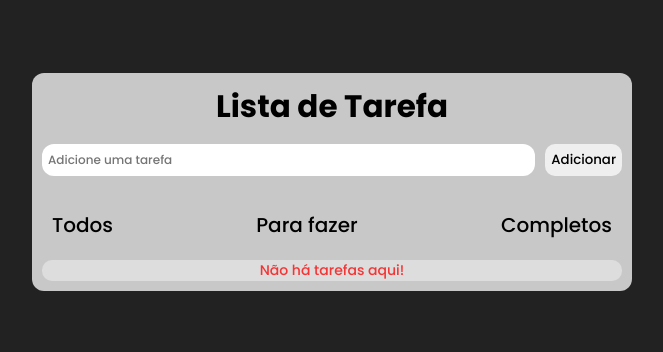
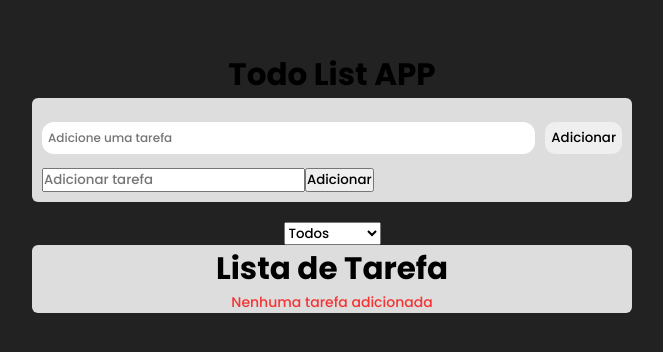
Before and after one commit to claytonfortunato/FullStack-todoList, a React (Vite) app in the folder client/: page / in a window 1280 px wide. Shown: the part 218-570 px from the top of the page, without its empty margins (308-971 px from the left). Built offline with nearby package versions, Linux system fonts and the light colour scheme.

Commit message:
feat: componet filter and settings

```diff
--- a/client/src/components/FilterInput/index.tsx
+++ /dev/null
@@ -1,18 +0,0 @@
-import { useState } from "react";
-
-import * as C from "./styles";
-
-interface Props {
-  item: any;
-  onClick: (filter: string) => void;
-}
-
-export const FilterInput = () => {
-  return (
-    <C.Container>
-      <C.Filter>Todos</C.Filter>
-      <C.Filter>Para fazer</C.Filter>
-      <C.Filter onClick={() => setFilter("complete")}>Completos</C.Filter>
-    </C.Container>
-  );
-};
--- a/client/src/components/FilterInput/styles.ts
+++ /dev/null
@@ -1,12 +0,0 @@
-import styled from "styled-components";
-
-export const Container = styled.div`
-  display: flex;
-  justify-content: space-between;
-  padding: 2rem 1rem;
-`;
-
-export const Filter = styled.span`
-  font-size: 2rem;
-  font-weight: 500;
-`;
--- a/client/src/components/Task/index.tsx
+++ b/client/src/components/Task/index.tsx
@@ -8,30 +8,37 @@ import { Item } from "../../interfaces/Item";
 import * as C from "./styles";
 
 interface TaskProps {
-  item: Item;
-  deleteTask: (id: string) => void;
-  checked: boolean;
+  description: string;
+  done: boolean;
+  id: string;
+  // deleteTask: (id: string) => void;
+  // checked: boolean;
+  handleTodo: (id: string) => void;
 }
 
-export const Task = ({ item, deleteTask }: TaskProps) => {
-  const [isChecked, setIsChecked] = useState(item.done);
+export const Task = ({ id, description, done, handleTodo }: TaskProps) => {
+  const [isChecked, setIsChecked] = useState(done);
+
+  const handleCheck = (e: any) => {
+    handleTodo(id);
+    setIsChecked(e.target.checked);
+  };
+
+  const handleChecked = () => {
+    isChecked;
+    done;
+  };
 
   return (
     <C.Container>
       <C.Wrapper>
-        <C.Description done={isChecked}>{item.title}</C.Description>
+        <C.Description done={isChecked}>{description}</C.Description>
       </C.Wrapper>
       <C.Content>
-        <input
-          type="checkbox"
-          name="check"
-          id="check"
-          checked={isChecked}
-          onChange={(e) => setIsChecked(e.target.checked)}
-        />
+        <input type="checkbox" id={id} checked={done} onChange={handleCheck} />
         <label htmlFor="check"></label>
         <C.IconImage src={Edit} />
-        <C.IconImage src={Delete} onClick={() => deleteTask(item.id)} />
+        <C.IconImage src={Delete} />
       </C.Content>
     </C.Container>
   );
--- a/client/src/components/TaskInput/index.tsx
+++ b/client/src/components/TaskInput/index.tsx
@@ -1,38 +1,23 @@
-import { useState, KeyboardEvent } from "react";
+import { useState, KeyboardEvent, FormEvent } from "react";
 
 import * as C from "./styles";
 
 interface Props {
-  onEnter: (taskName: string) => void;
-  onClick: (taskName: string) => void;
+  addTask: (e: FormEvent) => void;
 }
 
-export const TaskInput = ({ onEnter, onClick }: Props) => {
-  const [inputText, setInputText] = useState("");
-
-  const handleAddTask = (e: any) => {
-    e.preventDefault();
-    onClick(inputText);
-    setInputText("");
-  };
-
-  const handleKeyUp = (e: KeyboardEvent) => {
-    if (e.code === "Enter" && inputText !== "") {
-      onEnter(inputText);
-      setInputText("");
-    }
-  };
+export const TaskInput = ({ addTask }: Props) => {
+  const [description, setDescription] = useState("");
 
   return (
-    <C.Container>
+    <C.Container onSubmit={addTask}>
       <C.Input
         type="text"
         placeholder="Adicione uma tarefa"
-        value={inputText}
-        onChange={(e) => setInputText(e.target.value)}
-        onKeyUp={handleKeyUp}
+        value={description}
+        onChange={(e) => setDescription(e.target.value)}
       />
-      <C.ButtonInput onClick={handleAddTask}>Adicionar</C.ButtonInput>
+      <C.ButtonInput>Adicionar</C.ButtonInput>
     </C.Container>
   );
 };
--- a/client/src/components/TaskInput/styles.ts
+++ b/client/src/components/TaskInput/styles.ts
@@ -1,6 +1,6 @@
 import styled from "styled-components";
 
-export const Container = styled.div`
+export const Container = styled.form`
   display: flex;
   margin: 14px 0px;
 `;
--- a/client/src/page/Home/index.tsx
+++ b/client/src/page/Home/index.tsx
@@ -1,8 +1,7 @@
-import { useState } from "react";
+import { FormEvent, useState } from "react";
 
 import { v4 } from "uuid";
 
-import { FilterInput } from "../../components/FilterInput";
 import { Task } from "../../components/Task";
 import { TaskInput } from "../../components/TaskInput";
 
@@ -12,16 +11,36 @@ import * as C from "./styles";
 
 export const Home = () => {
   const [list, setList] = useState<Item[]>([]);
+  const [description, setDescription] = useState<string>("");
   const [filter, setFilter] = useState<"all" | "toDo" | "complete">("all");
 
-  const handleAddTask = (taskName: string) => {
-    let newList = [...list];
-    newList.push({
-      id: v4(),
-      title: taskName,
-      done: false,
+  const handleTodo = (id: string) => {
+    setList((prev) => {
+      const novoValor = prev.map((todo) => {
+        if (todo.id === id) {
+          return { ...todo, done: !todo.done };
+        }
+        return todo;
+      });
+      return novoValor;
     });
-    setList(newList);
+  };
+
+  const handleAddTask = (e: FormEvent) => {
+    e.preventDefault();
+
+    if (!description) return alert("Favor preencher a descrição!");
+
+    setList((prev) => [
+      ...prev,
+      {
+        id: v4(),
+        title: description,
+        done: false,
+      },
+    ]);
+
+    setDescription("");
   };
 
   const handleDeleteTask = (id: string) => {
@@ -30,29 +49,66 @@ export const Home = () => {
 
   const filterAll = (filter: string) => {
     if (filter === "all") return list;
-    if (filter === "toDo") {
-      return list.filter((todo) => todo.done === false);
-    }
-    if (filter === "complete") {
-      return list.filter((todo) => todo.done === false);
-    }
+    if (filter === "toDo") return list.filter((todo) => todo.done === false);
+
+    if (filter === "complete") return list.filter((todo) => todo.done === true);
   };
 
   return (
-    <C.Container>
-      <C.Header>Lista de Tarefa</C.Header>
+    <>
+      <C.Container>
+        <C.Header>Todo List APP</C.Header>
+        <C.Wrapper>
+          <TaskInput addTask={handleAddTask} />
 
-      <TaskInput onEnter={handleAddTask} onClick={handleAddTask} />
+          <form onSubmit={handleAddTask}>
+            <input
+              type="text"
+              value={description}
+              placeholder="Adicionar tarefa"
+              onChange={(e) => setDescription(e.target.value)}
+            />
+            <button>Adicionar</button>
+          </form>
+        </C.Wrapper>
 
-      <FilterInput />
+        <select
+          name="selectTask"
+          value={filter}
+          onChange={(filter) => setFilter(filter.target.value)}
+        >
+          <option value="all">Todos</option>
+          <option value="toDo">Para fazer</option>
+          <option value="complete">Completos</option>
+        </select>
+        <C.Content>
+          <C.Header>Lista de Tarefa</C.Header>
 
-      {list.length > 0 ? (
-        filterAll(filter)?.map((index, item) => (
-          <Task key={index} item={item} deleteTask={handleDeleteTask} />
-        ))
-      ) : (
-        <p>Não há tarefas aqui!</p>
-      )}
-    </C.Container>
+          {list.length ? (
+            filterAll(filter)?.map(({ id, title, done }) => (
+              <div key={id}>
+                <div>
+                  <input
+                    type="checkbox"
+                    id={id}
+                    checked={done}
+                    onChange={() => handleTodo(id)}
+                  />
+                  <label htmlFor={id}>{title}</label>
+                </div>
+              </div>
+              // <Task
+              //   key={id}
+              //   description={title}
+              //   done={done}
+              //   handleTodo={handleTodo}
+              // />
+            ))
+          ) : (
+            <p>Nenhuma tarefa adicionada</p>
+          )}
+        </C.Content>
+      </C.Container>
+    </>
   );
 };
--- a/client/src/page/Home/styles.ts
+++ b/client/src/page/Home/styles.ts
@@ -1,10 +1,43 @@
 import styled from "styled-components";
 
 export const Container = styled.div`
-  width: 600px;
-  background: rgba(255, 255, 255, 0.75);
+  /* background: rgba(255, 255, 255, 0.75);
   border-radius: 12px;
+  padding: 10px; */
+  width: 100vw;
+  height: 100vh;
+  display: flex;
+  flex-direction: column;
+
+  align-items: center;
+  justify-content: center;
+
+  > nav {
+    font-size: 16px;
+    display: flex;
+    justify-content: space-between;
+  }
+`;
+
+export const Header = styled.h1`
+  font-size: 3.1rem;
+  text-align: center;
+`;
+
+export const Wrapper = styled.div`
+  max-width: 600px;
+  width: 100%;
   padding: 10px;
+  margin-bottom: 20px;
+  background-color: #ddd;
+  border-radius: 6px;
+`;
+
+export const Content = styled.div`
+  background-color: #ddd;
+  max-width: 600px;
+  width: 100%;
+  border-radius: 6px;
 
   > p {
     text-align: center;
@@ -14,8 +47,3 @@ export const Container = styled.div`
     border-radius: 10px;
   }
 `;
-
-export const Header = styled.h1`
-  font-size: 3.1rem;
-  text-align: center;
-`;
```
